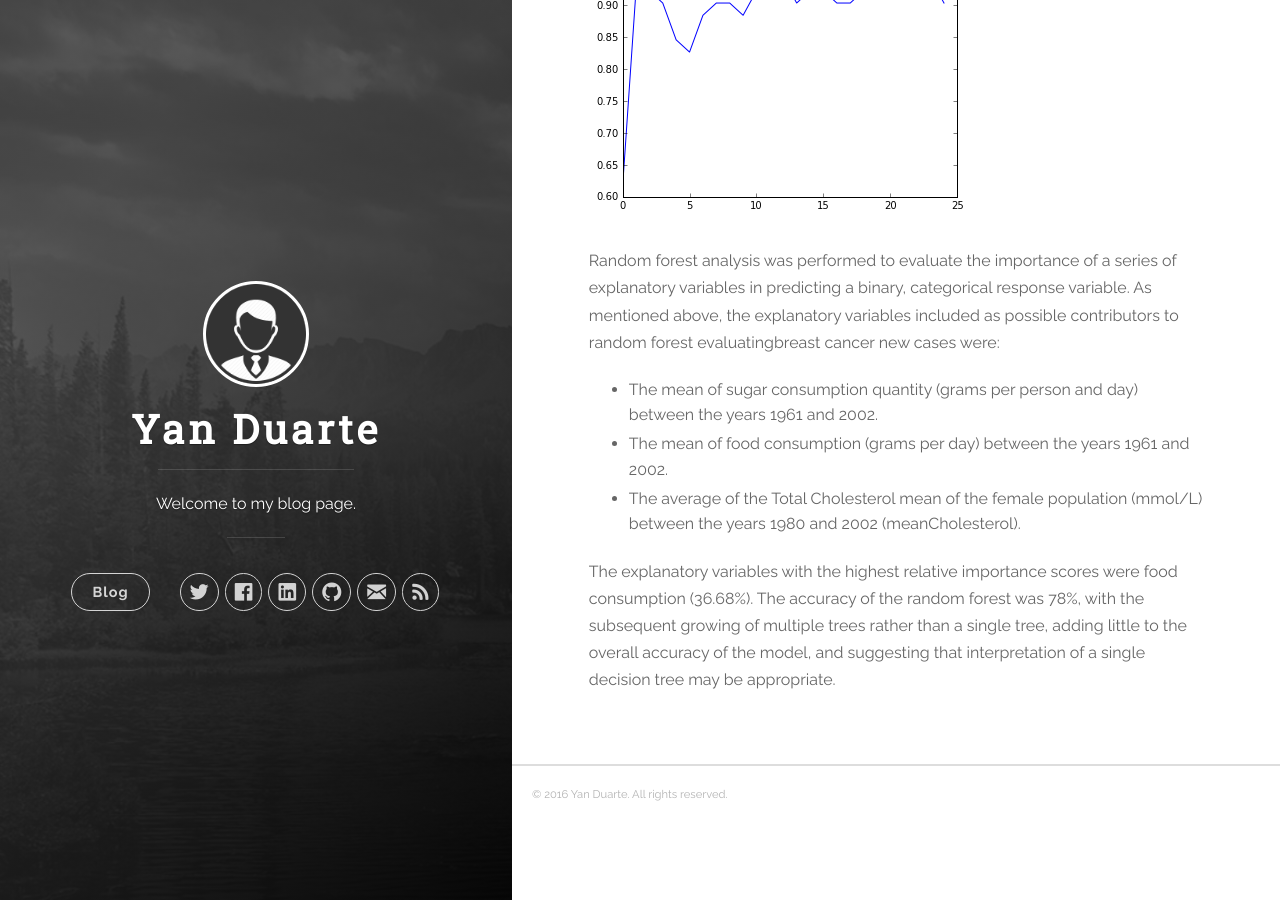
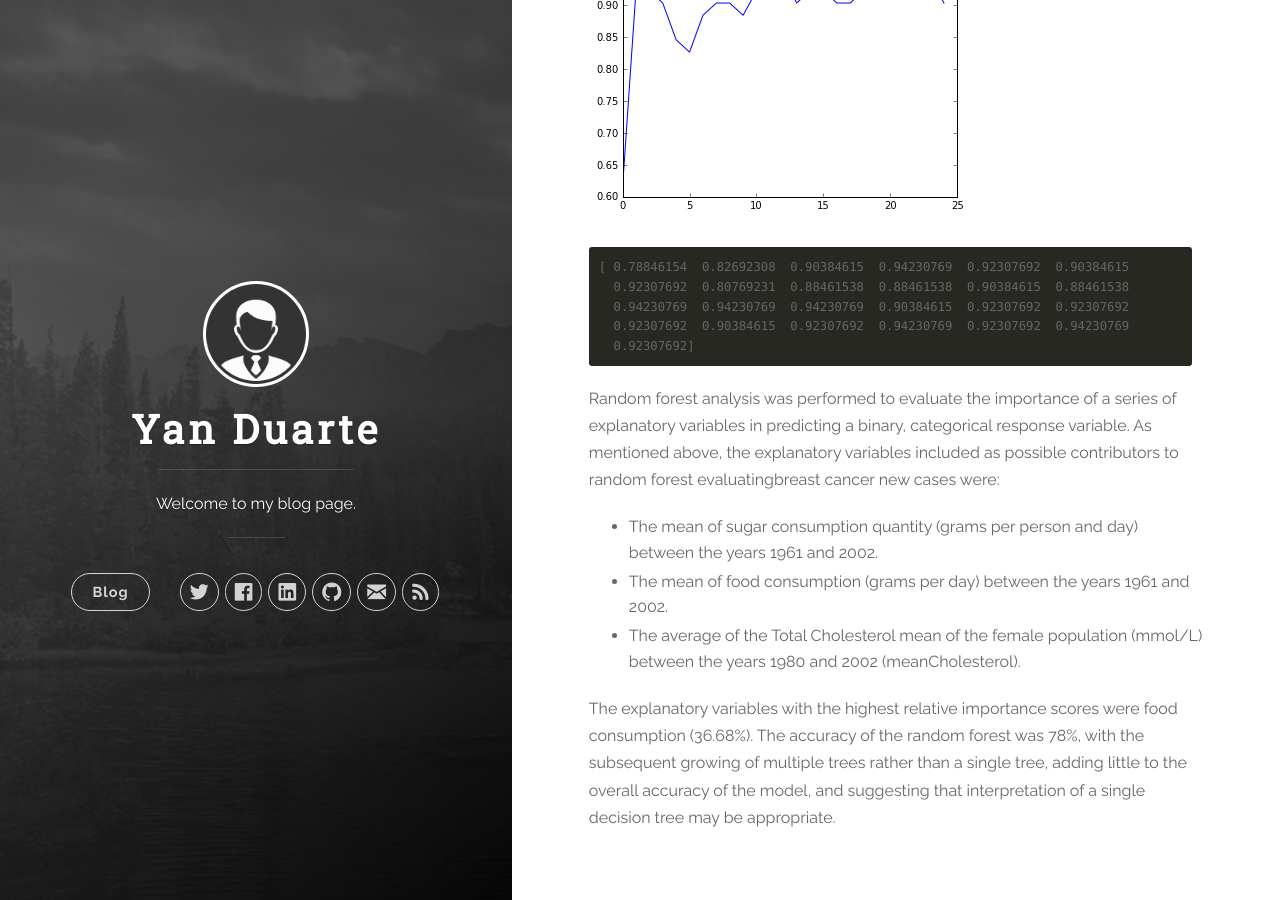
Before and after one commit to yan-duarte/yan-duarte.github.io, a Jekyll site: the page built from _posts/2016-10-10-MLDA-Assignment2.md, in a window 1280 px wide and 900 px high, scrolled down 2738 px. Built offline with Jekyll 4.4.1, drawn with Linux system fonts in a browser that asks for light colours; nearby versions of some CDN libraries; some of the changed text lies outside the part shown.

Commit message:
Updated 2016-10-10-MLDA-Assignment2.md

````diff
--- a/_posts/2016-10-10-MLDA-Assignment2.md
+++ b/_posts/2016-10-10-MLDA-Assignment2.md
@@ -54,7 +54,7 @@
 pandas.set_option('display.float_format', lambda x:'%.2f'%x)
 
 #load the data
-data = pandas.read_csv('..\separatedData.csv')
+data = pandas.read_csv('separatedData.csv')
 
 # convert to numeric format
 data["breastCancer100th"] = pandas.to_numeric(data["breastCancer100th"], errors='coerce')
@@ -110,6 +110,14 @@
 
 ![Figure 1]({{site.baseurl}}/yan-duarte.github.io/images/mlda-assignments/mlda-ass2-fig1.png)
 
+```
+[ 0.78846154  0.82692308  0.90384615  0.94230769  0.92307692  0.90384615
+  0.92307692  0.80769231  0.88461538  0.88461538  0.90384615  0.88461538
+  0.94230769  0.94230769  0.94230769  0.90384615  0.92307692  0.92307692
+  0.92307692  0.90384615  0.92307692  0.94230769  0.92307692  0.94230769
+  0.92307692]
+```
+
 Random forest analysis was performed to evaluate the importance of a series of explanatory variables in predicting a binary, categorical response variable. As mentioned above, the explanatory variables included as possible contributors to random forest evaluatingbreast cancer new cases were:
 
   - The mean of sugar consumption quantity (grams per person and day) between the years 1961 and 2002.
````
